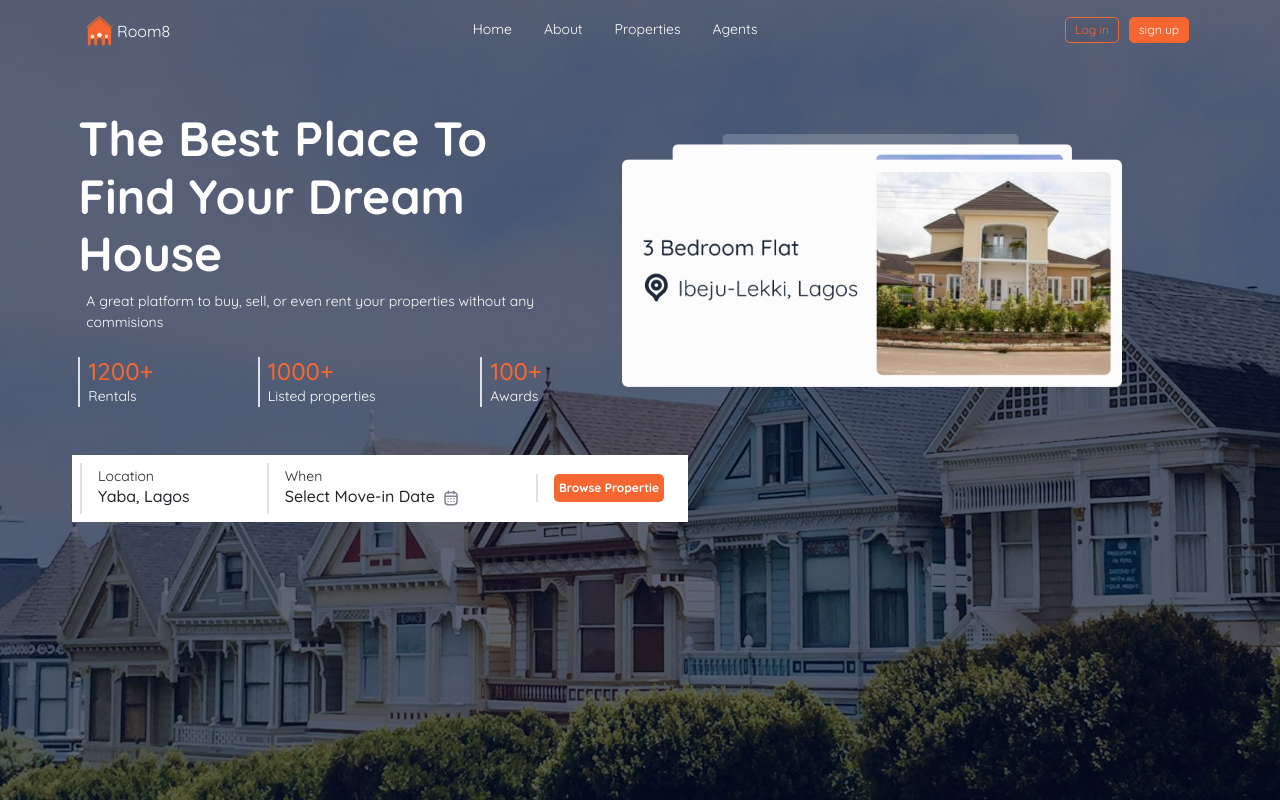
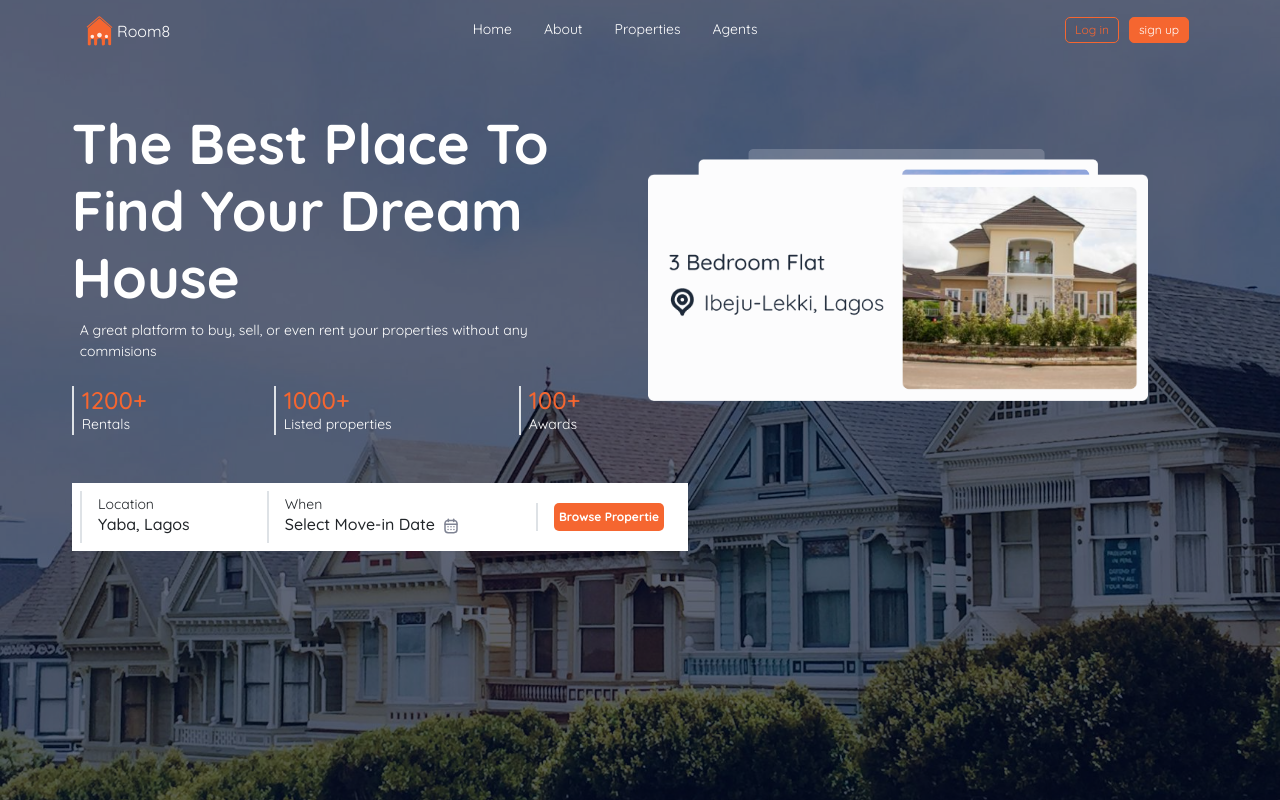
Before and after one commit to Ezekiel8807/room8, a React (Vite) app: page / in a window 1280 px wide. Built offline with nearby package versions, Linux system fonts and the light colour scheme.

Commit message:
fix website overflow

```diff
--- a/src/index.css
+++ b/src/index.css
@@ -9,8 +9,9 @@
 }
 
 div .row {
-  --bs-gutter-x: 1.5rem;
+  --bs-gutter-x: 0;
   --bs-gutter-y: 0;
+  margin: 0 20px;
 }
 
 button {
--- a/src/layout/Hero.jsx
+++ b/src/layout/Hero.jsx
@@ -22,7 +22,7 @@ const Hero = () => {
           <div className="col-12 col-md-5">
             <div className="container">
               {/* presentation start */}
-              <h1 className="h1 display-5 fw-bold text-white text-center text-md-start mt-3 mt-md-5 mb-0">
+              <h1 className="h1 display-4 fw-bold text-white text-center text-md-start mt-3 mt-md-5 mb-0">
                 The Best Place To Find Your Dream House
               </h1>
               <p className="dispaly-6 small text-white text-center text-md-start p-2">
@@ -53,8 +53,8 @@ const Hero = () => {
           </div>
 
           <div className="col-md-6 d-none d-md-block">
-            <div className="container img-con">
-              <div className="img-con-box">
+            <div className="container ">
+              <div className="img-con-box m-auto">
                 <img className="layer1" src={layer1} alt="layer1" />
                 <img className="layer2" src={layer2} alt="layer2" />
                 <img className="layer3" src={layer3} alt="layer3" />
```
